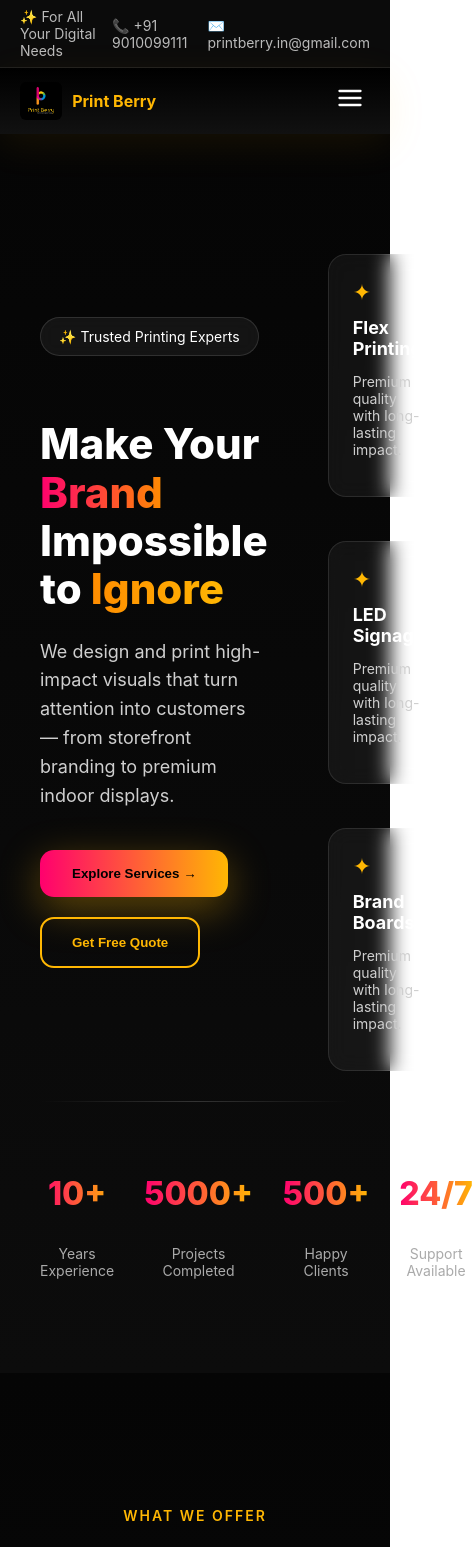
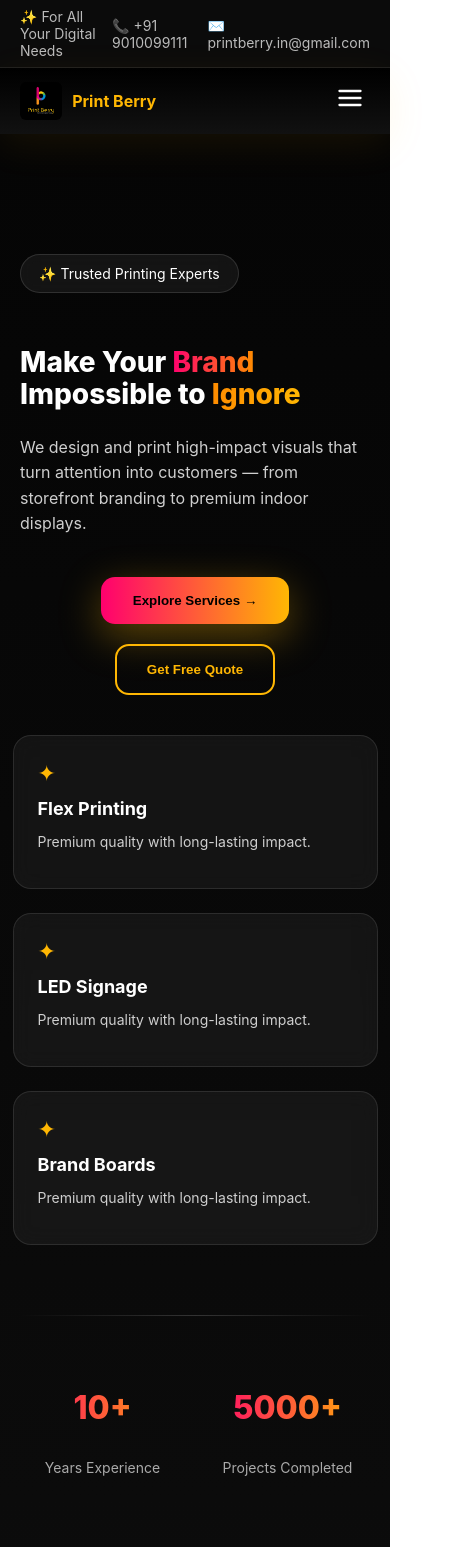
Before and after one commit to pathapatisneha2025-commits/Print-berry, a React (Create React App) app: page / in a window 390 px wide. Shown: the top 1547 px of the page, 473 px wide, since content can reach past the window. Built offline with nearby package versions, Linux system fonts and the light colour scheme.

Commit message:
changes made

```diff
--- a/src/components/HeroSection.js
+++ b/src/components/HeroSection.js
@@ -1,40 +1,71 @@
-import React from "react";
+import React, { useState, useEffect } from "react";
 
 export default function HeroSection() {
+  const [isMobile, setIsMobile] = useState(window.innerWidth < 768);
+
+  useEffect(() => {
+    const handleResize = () => setIsMobile(window.innerWidth < 768);
+    window.addEventListener("resize", handleResize);
+    return () => window.removeEventListener("resize", handleResize);
+  }, []);
+
   return (
     <section style={styles.hero}>
-
       {/* TOP CONTENT */}
-      <div style={styles.heroTop}>
+      <div
+        style={{
+          ...styles.heroTop,
+          flexDirection: isMobile ? "column" : "row",
+          gap: isMobile ? "40px" : "60px",
+        }}
+      >
         {/* LEFT CONTENT */}
         <div style={styles.left}>
           <div style={styles.badge}>✨ Trusted Printing Experts</div>
 
-          <h1 style={styles.heading}>
+          <h1
+            style={{
+              ...styles.heading,
+              fontSize: isMobile ? "clamp(28px,6vw,42px)" : styles.heading.fontSize,
+            }}
+          >
             Make Your <span style={styles.brand}>Brand</span>
             <br />
             Impossible to <span style={styles.visibility}>Ignore</span>
           </h1>
 
-          <p style={styles.description}>
+          <p
+            style={{
+              ...styles.description,
+              fontSize: isMobile ? "16px" : styles.description.fontSize,
+              maxWidth: isMobile ? "100%" : styles.description.maxWidth,
+            }}
+          >
             We design and print high-impact visuals that turn attention into
             customers — from storefront branding to premium indoor displays.
           </p>
 
-          <div style={styles.buttons}>
+          <div style={{ ...styles.buttons, justifyContent: isMobile ? "center" : "flex-start" }}>
             <button style={styles.primaryBtn}>Explore Services →</button>
             <button style={styles.outlineBtn}>Get Free Quote</button>
           </div>
         </div>
 
         {/* RIGHT VISUAL CARDS */}
-        <div style={styles.right}>
+        <div
+          style={{
+            ...styles.right,
+            width: isMobile ? "100%" : "auto",
+            alignItems: isMobile ? "center" : "flex-start",
+          }}
+        >
           {["Flex Printing", "LED Signage", "Brand Boards"].map((item, i) => (
             <div
               key={item}
               style={{
                 ...styles.card,
-                transform: `translateY(${i * 20}px)`,
+                transform: isMobile ? "translateY(0)" : `translateY(${i * 20}px)`,
+                width: isMobile ? "90%" : "auto",
               }}
             >
               <span style={styles.cardIcon}>✦</span>
@@ -50,14 +81,19 @@ export default function HeroSection() {
       {/* DIVIDER */}
       <div style={styles.divider} />
 
-      {/* HERO STATS – FULL WIDTH */}
-      <div style={styles.heroStats}>
+      {/* HERO STATS */}
+      <div
+        style={{
+          ...styles.heroStats,
+          gridTemplateColumns: isMobile ? "repeat(2,1fr)" : "repeat(4,1fr)",
+          gap: isMobile ? "20px" : "30px",
+        }}
+      >
         <Stat value="10+" label="Years Experience" />
         <Stat value="5000+" label="Projects Completed" />
         <Stat value="500+" label="Happy Clients" />
         <Stat value="24/7" label="Support Available" />
       </div>
-
     </section>
   );
 }
@@ -73,7 +109,7 @@ const Stat = ({ value, label }) => (
 const styles = {
   hero: {
     minHeight: "100vh",
-    padding: "120px 40px 80px",
+    padding: "120px 20px 80px",
     background: "linear-gradient(180deg, #050505, #0c0c0c)",
     color: "#fff",
     maxWidth: "1300px",
@@ -83,7 +119,6 @@ const styles = {
   heroTop: {
     display: "flex",
     alignItems: "center",
-    gap: "60px",
   },
 
   left: { flex: 1 },
@@ -103,9 +138,7 @@ const styles = {
 
   heroStats: {
     display: "grid",
-    gridTemplateColumns: "repeat(4, 1fr)",
     textAlign: "center",
-    gap: "30px",
   },
 
   statItem: {},
@@ -123,7 +156,6 @@ const styles = {
     fontSize: "14px",
     color: "#aaa",
   },
-
 
   badge: {
     display: "inline-block",
@@ -168,21 +200,6 @@ const styles = {
     gap: "20px",
     flexWrap: "wrap",
   },
-
-
-
-  stats: {
-    display: "grid",
-    gridTemplateColumns: "repeat(4, 1fr)",
-    gap: "30px",
-  },
-
-
-
-
-
-
-
 
   primaryBtn: {
     padding: "16px 32px",
```
